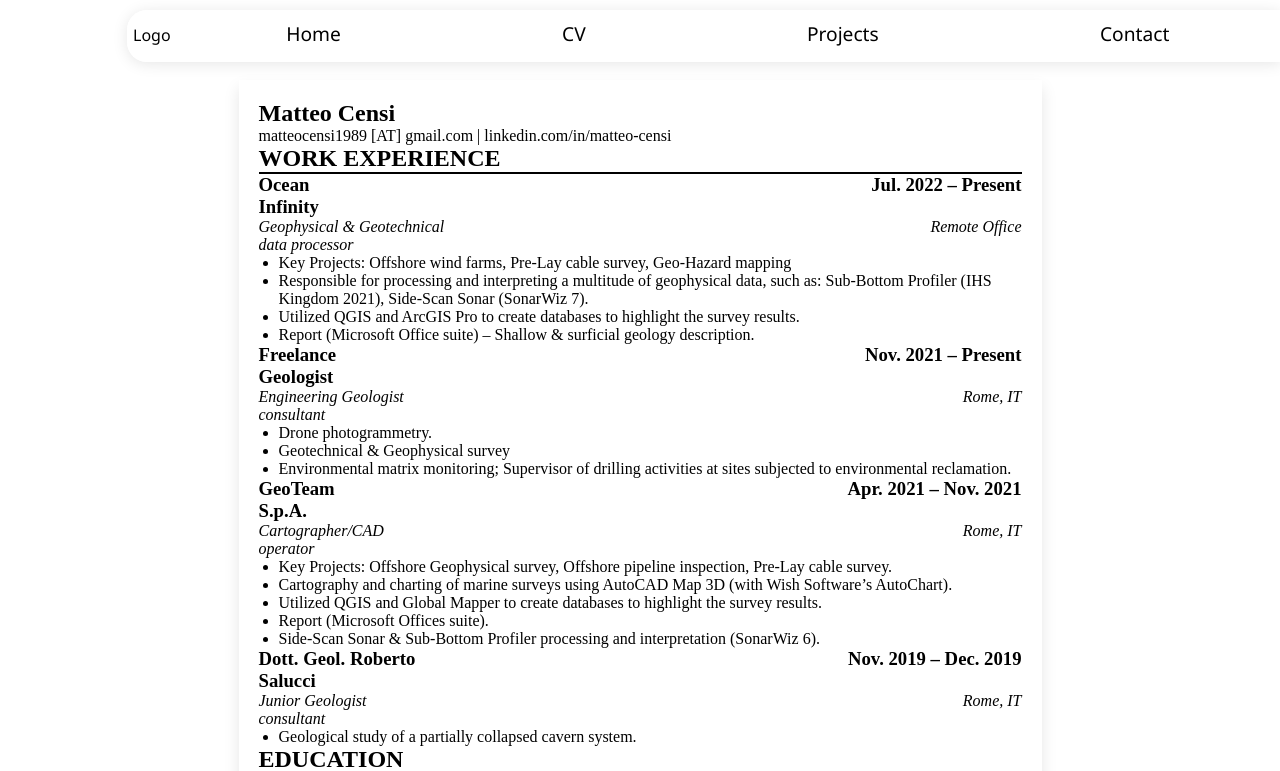
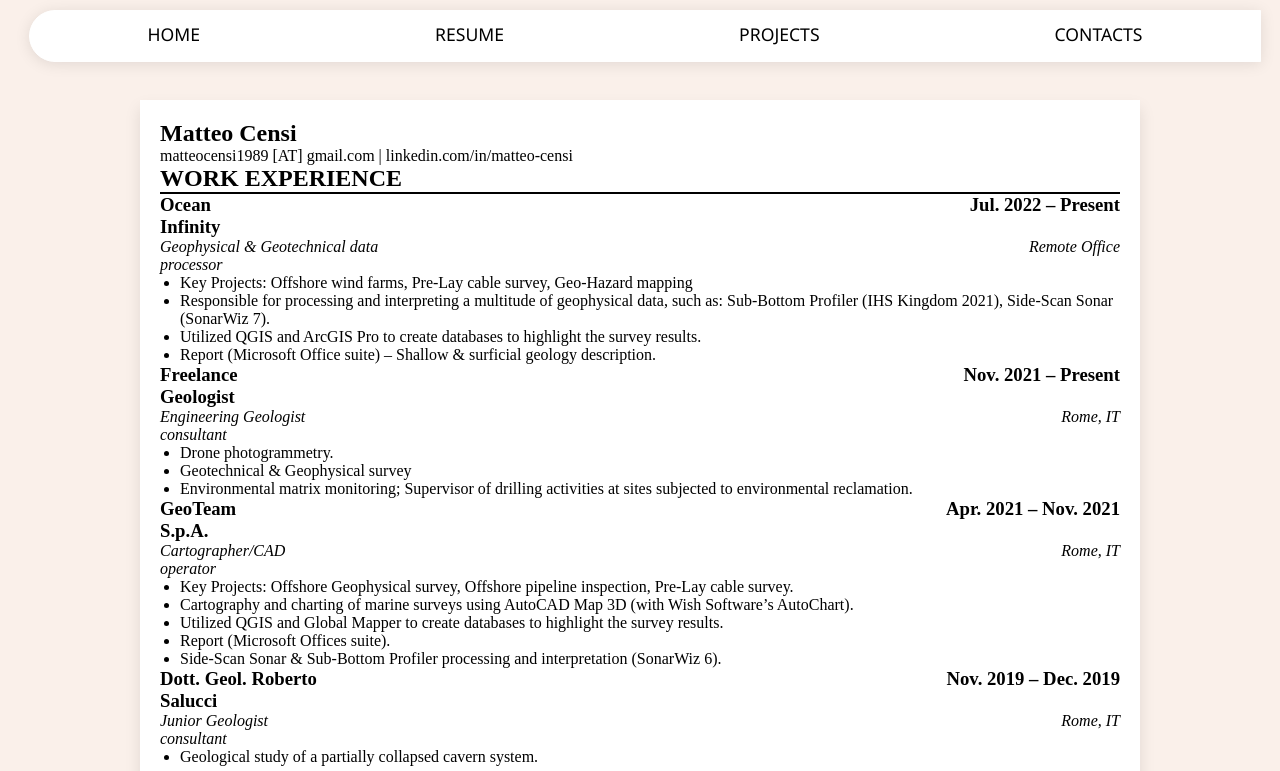
Before and after one commit to Artistkent/Matteo-Portfolio, a website built with Vite: page src/pages/Resume.html in a window 1280 px wide. Shown: the top 771 px of the page. Built offline with nearby package versions, Linux system fonts and the light colour scheme; files whose address does not match are found by name.

Commit message:
update resume

```diff
--- a/src/pages/Resume.css
+++ b/src/pages/Resume.css
@@ -1,12 +1,18 @@
+body{
+    background-color: #e8af8c2e;
+}
+
 .CV{
+    background-color: white;
  margin: auto;
  margin-top: 10px;
-    max-width: 803px;
+    max-width: 1000px;
     font-family: "Times New Roman", Times, serif;
     display:grid;
 padding:20px;
 width:100%;
 }
+
 
 .CV-grid-section{
 width: 100%;
--- a/src/pages/Resume.html
+++ b/src/pages/Resume.html
@@ -45,19 +45,19 @@
      data-aos-duration="700"
 	 data-aos-easing="ease-out-sine"
 		>
-<div class="logo-holder">Logo</div>
+
 <ul>
 	<li>
-			<a href="../index.html"><p >Home</p></a>
+			<a href="../index.html"><p >HOME</p></a>
 		</li>
 		<li>
-			<a href=""><p>CV</p></a>
+			<a href=""><p>RESUME</p></a>
 		</li>
 		<li>
-			<a href="#projects"><p>Projects</p></a>
+			<a href="#projects"><p>PROJECTS</p></a>
 		</li>
 		<li>
-			<a href="#contact"><p>Contact</p></a>
+			<a href="#contact"><p>CONTACTS</p></a>
 		</li>
 
 		</ul>
--- a/src/style.css
+++ b/src/style.css
@@ -56,6 +56,8 @@ body, html {
 section{
 	display: flex;
 	max-width: 100%;
+	padding:20px;
+	padding-top: 0;
 	/* overflow:hidden; */
 }
 
@@ -150,8 +152,8 @@ content:'';
 position: absolute;
 
 	/* From https://css.glass */
-	background: rgba(255, 255, 255, 0.70);
-	border-radius: 20px ;
+	background: white;
+	border-radius: 50px ;
 	border-top-right-radius: 0px;
 	border-bottom-right-radius: 0px;
 	box-shadow: 0px 2px 15px rgba(0, 0, 0, 0.1);
@@ -168,6 +170,7 @@ position: absolute;
 	display:flex;
 	height:50px;
 	width:100%;
+font-weight: 500;
 
 position: -webkit-sticky;
 position:sticky;
@@ -176,7 +179,7 @@ top: 10px;
 justify-content: space-around;
 
 z-index:9999;
-margin:10px 0px 10px 10%;
+margin:10px 0px 10px 10px;
 }
 
 nav ul{
@@ -206,7 +209,7 @@ nav .logo-holder{
 }
 
 nav a{
-	font-size: 1.2rem;
+	font-size: 1.1rem;
 	text-decoration: none;
 	color:black;
 	text-align: center;
@@ -636,8 +639,14 @@ input[type=text], input[type=email], input[type=tel], select, textarea {
   /*END OF MAIN*//*END OF MAIN*//*END OF MAIN*/
 
   @media screen and (max-width:700px) {
+
+	.navbar{
+
+	margin:10px 0px 10px 10px;
+	}
+
 	nav a p{
-		font-size:1rem;
+		font-size:0.8rem;
 	}
 
 	.second_page{
```
Also changed, not shown: src/index.html (+5 -5 lines).
